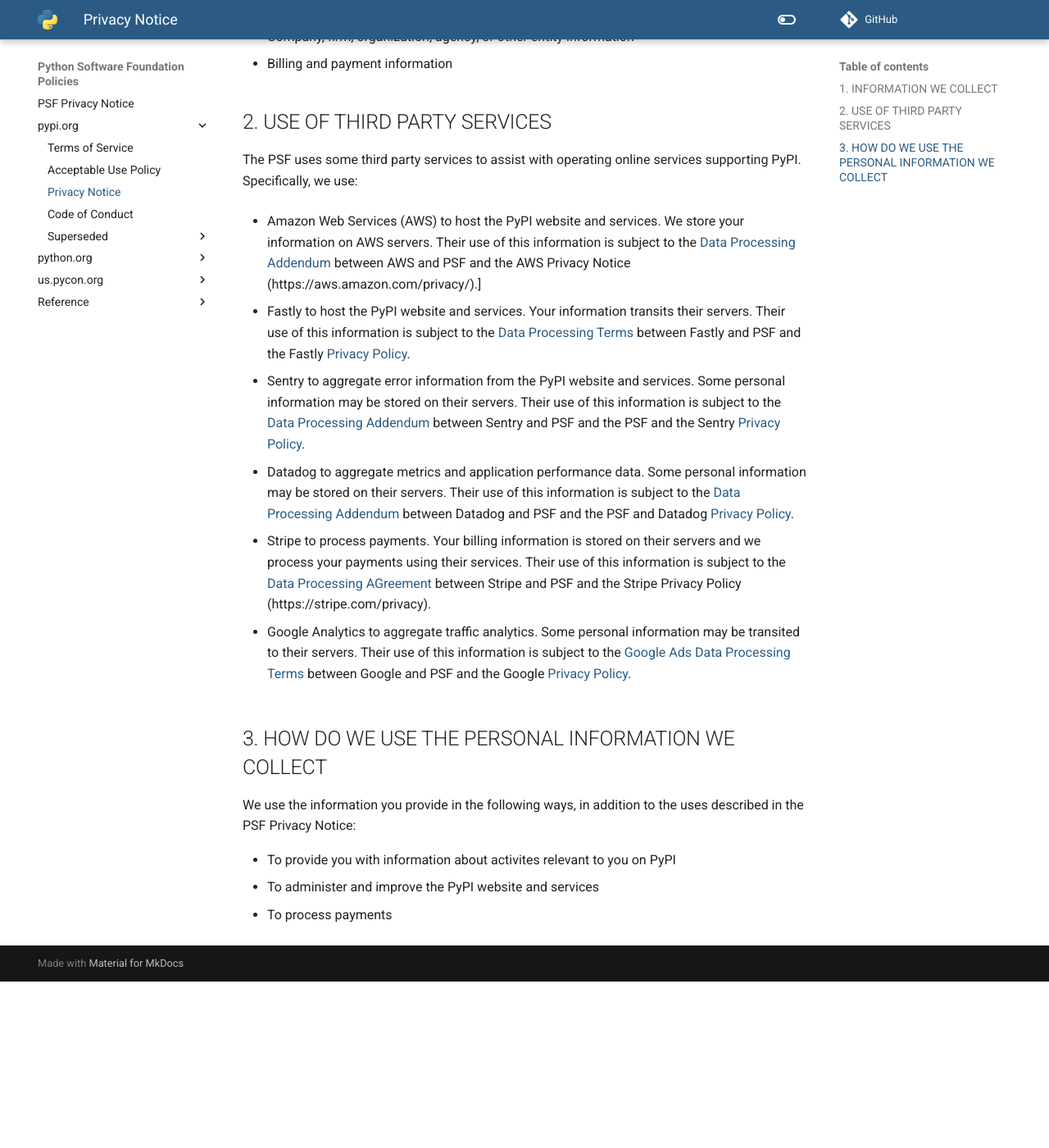
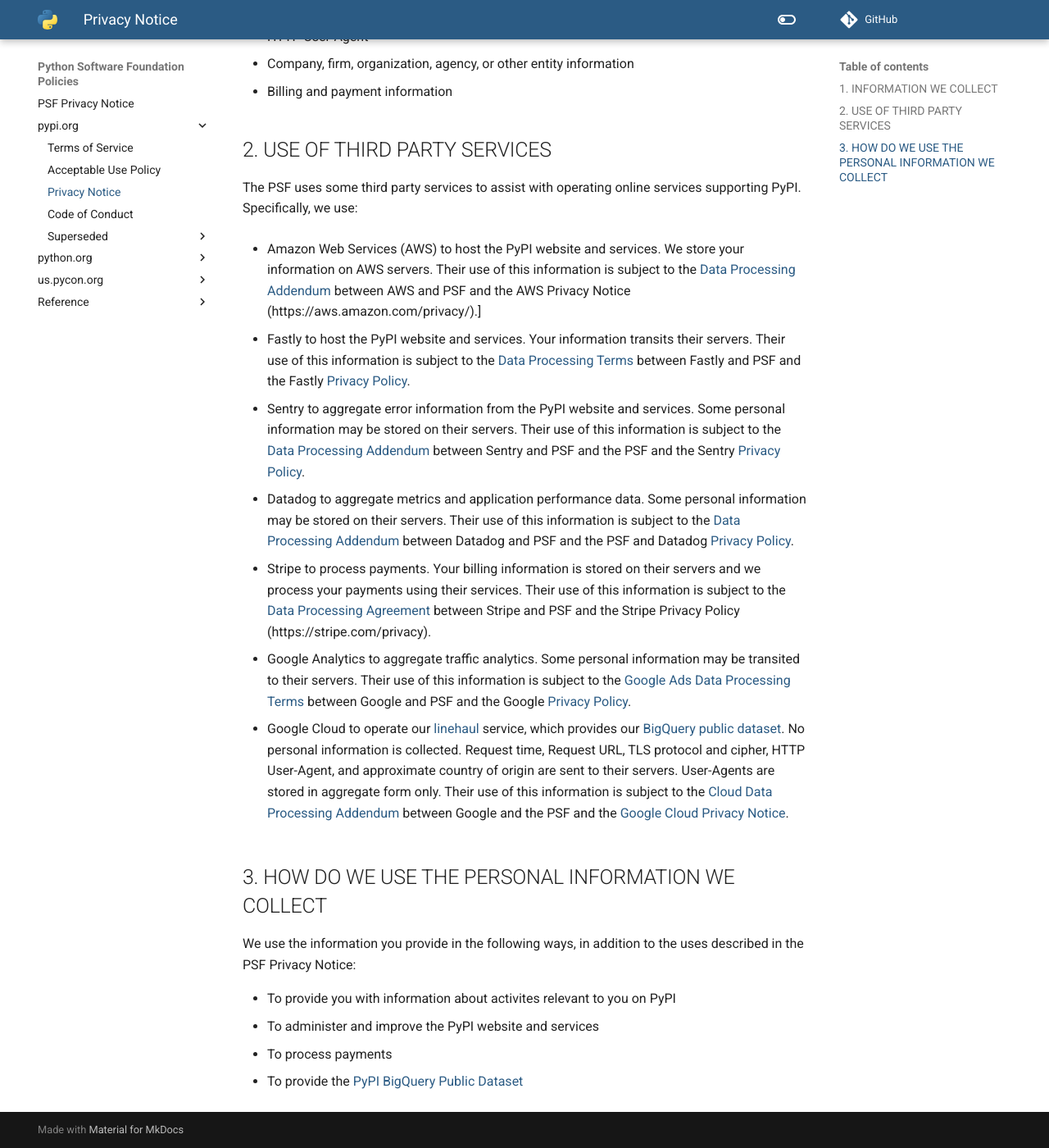
Before and after one commit to psf/policies, an MkDocs documentation site: the page built from docs/pypi.org/Privacy-Notice.md, in a window 1280 px wide and 1400 px high, scrolled down 612 px. Shown: the whole window at 82% size. Built offline with MkDocs 1.6.1 and Material for MkDocs 9.7.7, drawn with Linux system fonts in a browser that asks for light colours; comment, search, counter and statistics services are not loaded; before the commit the page ends 1809 px from its top, so only the background shows below that.

Commit message:
update PyPI Privacy Notice to include linehaul

```diff
--- a/docs/pypi.org/Privacy-Notice.md
+++ b/docs/pypi.org/Privacy-Notice.md
@@ -19,6 +19,7 @@
 -   Email addresses
 -   Display names
 -   IP addresses
+-   HTTP User-Agent
 -   Company, firm, organization, agency, or other entity information
 -   Billing and payment information
 
@@ -34,9 +35,11 @@
 
 -   Datadog to aggregate metrics and application performance data. Some personal information may be stored on their servers. Their use of this information is subject to the [Data Processing Addendum](https://www.datadoghq.com/legal/data-processing-addendum/) between Datadog and PSF and the PSF and Datadog [Privacy Policy](https://www.datadoghq.com/legal/privacy/).
 
--   Stripe to process payments. Your billing information is stored on their servers and we process your payments using their services. Their use of this information is subject to the [Data Processing AGreement](https://stripe.com/legal/dpa) between Stripe and PSF and the Stripe Privacy Policy (https://stripe.com/privacy).
+-   Stripe to process payments. Your billing information is stored on their servers and we process your payments using their services. Their use of this information is subject to the [Data Processing Agreement](https://stripe.com/legal/dpa) between Stripe and PSF and the Stripe Privacy Policy (https://stripe.com/privacy).
 
 -   Google Analytics to aggregate traffic analytics. Some personal information may be transited to their servers. Their use of this information is subject to the [Google Ads Data Processing Terms](https://privacy.google.com/businesses/processorterms/) between Google and PSF and the Google [Privacy Policy](https://policies.google.com/privacy).
+
+-   Google Cloud to operate our [linehaul](https://github.com/pypi/linehaul-cloud-function) service, which provides our [BigQuery public dataset](https://docs.pypi.org/api/bigquery/). No personal information is collected. Request time, Request URL, TLS protocol and cipher, HTTP User-Agent, and approximate country of origin are sent to their servers. User-Agents are stored in aggregate form only. Their use of this information is subject to the [Cloud Data Processing Addendum](https://cloud.google.com/terms/data-processing-addendum) between Google and the PSF and the [Google Cloud Privacy Notice](https://cloud.google.com/terms/cloud-privacy-notice).
 
 ## 3. HOW DO WE USE THE PERSONAL INFORMATION WE COLLECT
 
@@ -45,3 +48,4 @@
 * To provide you with information about activites relevant to you on PyPI
 * To administer and improve the PyPI website and services
 * To process payments
+* To provide the [PyPI BigQuery Public Dataset](https://docs.pypi.org/api/bigquery/)
```
